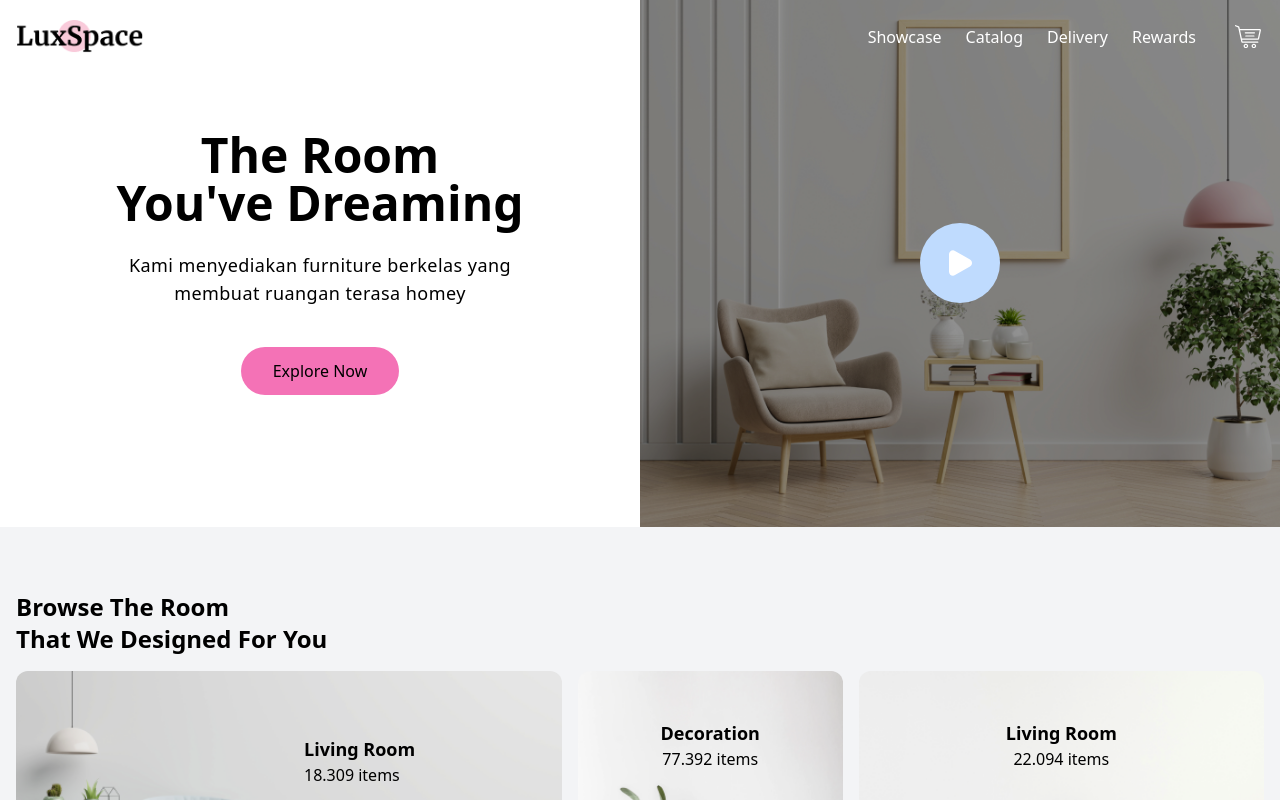
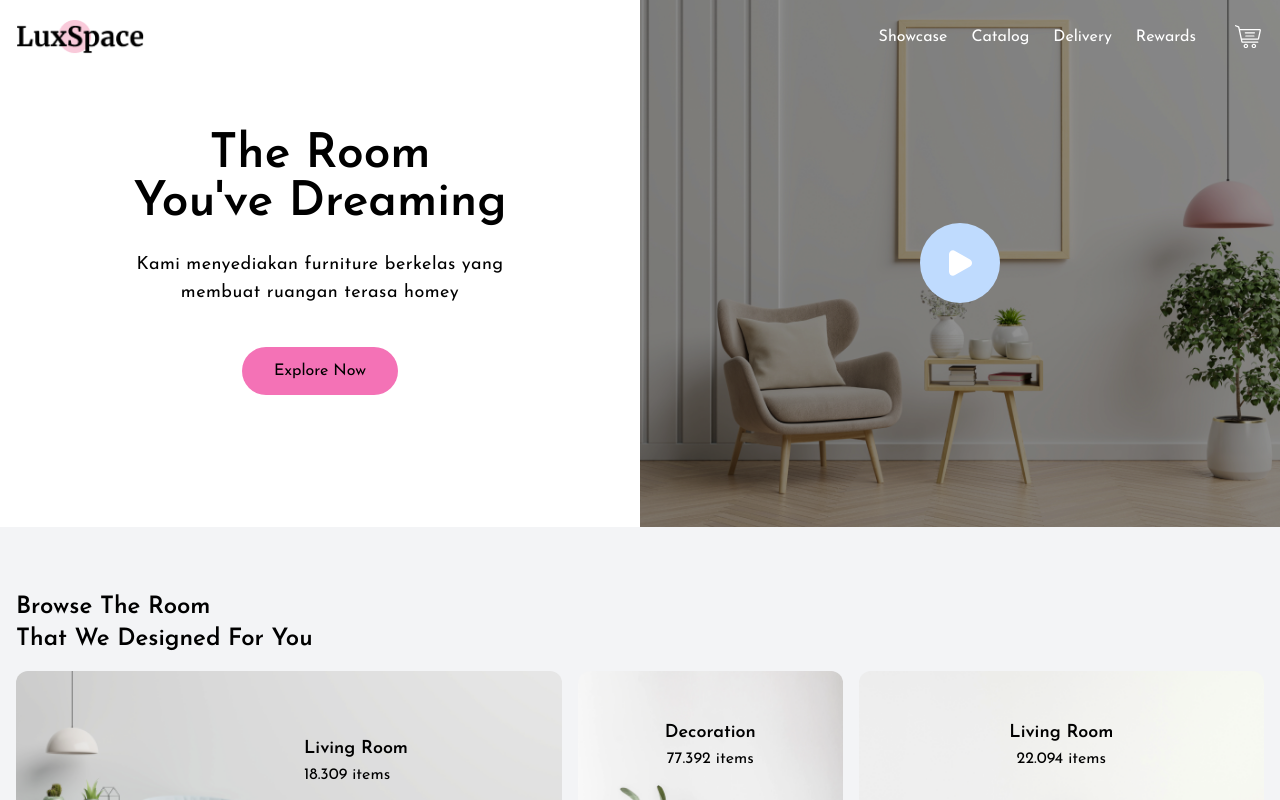
Before and after one commit to CrocoXXX/LuxSpace-PWA, a React (Create React App) app: page / in a window 1280 px wide. Shown: the top 800 px of the page. Built offline with nearby package versions, Linux system fonts and the light colour scheme; the HTML template or start-up script is replaced by a standard one.

Commit message:
Cahce Asset (font) from CDN -- DONE

```diff
--- a/package.json
+++ b/package.json
@@ -27,7 +27,8 @@
     "start": "react-scripts start",
     "build": "react-scripts build",
     "test": "react-scripts test",
-    "eject": "react-scripts eject"
+    "eject": "react-scripts eject",
+    "serve": "npm run build && serve -s build"
   },
   "eslintConfig": {
     "extends": [
@@ -50,6 +51,7 @@
   "devDependencies": {
     "autoprefixer": "^10.4.16",
     "postcss": "^8.4.31",
+    "serve": "^14.2.1",
     "tailwindcss": "^3.3.3"
   }
 }
--- a/src/App.css
+++ b/src/App.css
@@ -1,4 +1,5 @@
-@import url("https://fonts.googleapis.com/css2?family=Open+Sans:wght@300;400;600&display=swap");
+/* @import url("https://fonts.googleapis.com/css2?family=Open+Sans:wght@300;400;600&display=swap"); */
+@import url("https://fonts.googleapis.com/css2?family=Josefin+Sans:wght@300;400;600&display=swap");
 @tailwind base;
 @tailwind components;
 @tailwind utilities;
--- a/src/service-worker.js
+++ b/src/service-worker.js
@@ -11,7 +11,7 @@
 import { ExpirationPlugin } from 'workbox-expiration';
 import { precacheAndRoute, createHandlerBoundToURL } from 'workbox-precaching';
 import { registerRoute } from 'workbox-routing';
-import { StaleWhileRevalidate } from 'workbox-strategies';
+import { NetworkFirst, StaleWhileRevalidate } from 'workbox-strategies';
 
 clientsClaim();
 
@@ -61,6 +61,32 @@
   })
 );
 
+registerRoute(({ url }) => url.origin === 'https://fonts.googleapis.com' || url.origin === 'https://fonts.gstatic.com', new NetworkFirst({
+  cacheName: 'fonts',
+  plugins: [
+    new ExpirationPlugin({
+      maxAgeSeconds: 60 * 60 * 24 * 356,
+      maxEntries: 30,
+    })
+  ]
+}))
+
+self.addEventListener('install', (event) => {
+  console.log('SW Install');
+
+  const asyncInstall = new Promise((resolve) => {
+    console.log('Waiting install to finsih.');
+    setTimeout(resolve, 500)
+
+    event.waitUntil(asyncInstall)
+  })
+
+})
+
+self.addEventListener('activate', (event) => {
+  console.log('SW Activate');
+})
+
 // This allows the web app to trigger skipWaiting via
 // registration.waiting.postMessage({type: 'SKIP_WAITING'})
 self.addEventListener('message', (event) => {
--- a/tailwind.config.js
+++ b/tailwind.config.js
@@ -5,6 +5,11 @@
   ],
   theme: {
     extend: {},
+    fontFamily: {
+      'sans': [
+        '"Josefin Sans"'
+      ]
+    },
   },
   plugins: [],
 }
```
Also changed, not shown: 1 other file (tests, documents, lock files or other folders).
